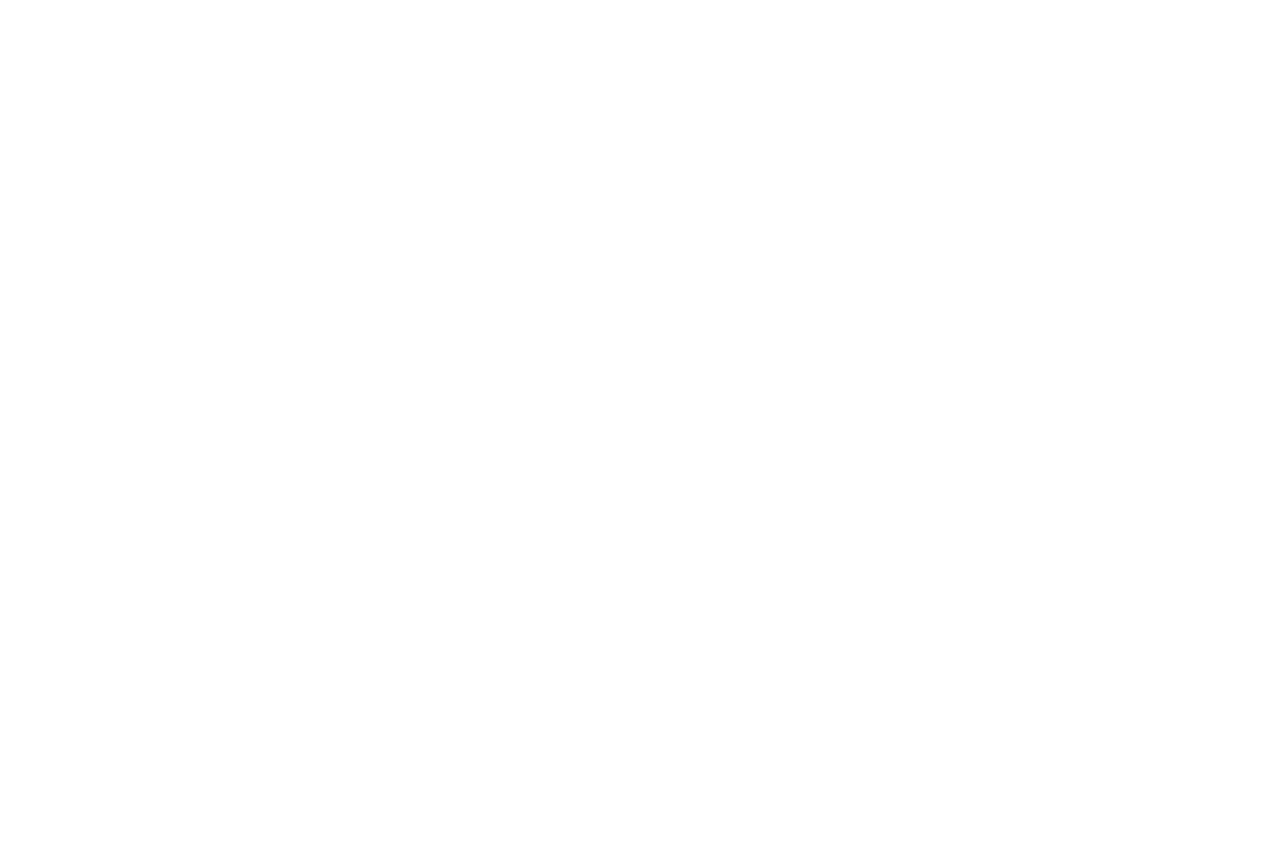
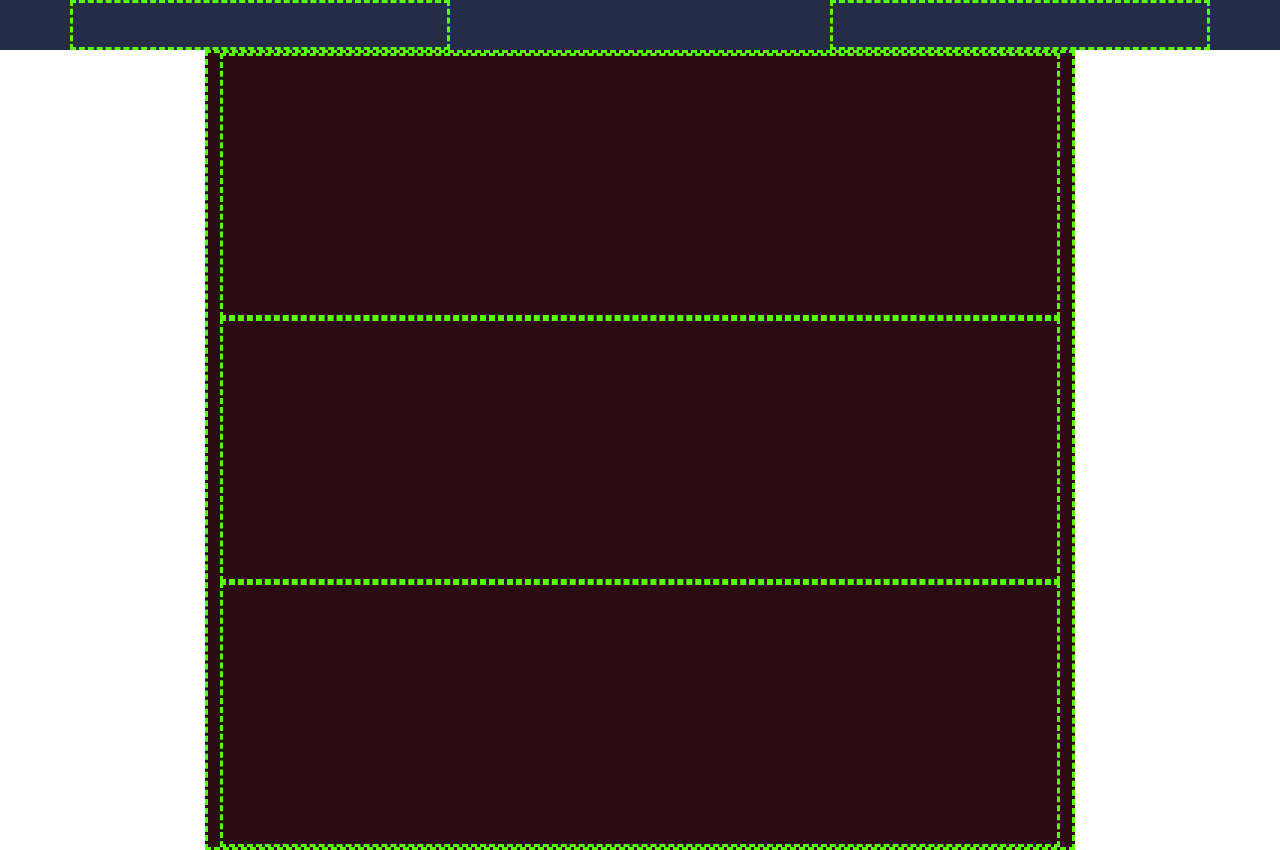
Before and after one commit to Runatorium/html-css-bootstrap-freelancer, a plain HTML site: page index.html in a window 1280 px wide. Before the commit the page ends 800 px from the top, so only its background shows below. Drawn offline with nearby package versions, Linux system fonts and the light colour scheme.

Commit message:
jumbotron completato  (da rivedere le grandezze colonne interne)

```diff
--- a/css/syle.css
+++ b/css/syle.css
@@ -0,0 +1,59 @@
+.d-flex{
+    display: flex;
+}
+
+.row{
+    justify-content: space-between;
+}
+
+.col-4{
+    border-style: dashed;
+    border-color: rgb(89, 255, 0);
+    height: 50px;
+}
+
+header{
+    height: 50px;
+    background-color: rgb(36, 45, 69);
+}
+
+.col-8{
+    border-style: dashed;
+    border-color: rgb(89, 255, 0);
+    background-color: rgb(43, 10, 17);
+}
+
+
+.jumbotron .row{
+    justify-content: center;
+}
+
+.jumbotron .col-8{
+    height: 800px;
+}
+
+.row .column .d-flex{
+    justify-content: center;
+    border-style: dashed;
+    border-color: rgb(89, 255, 0);
+}
+
+.column{
+    flex-direction: column;
+    justify-content: center;
+}
+
+.col-8{
+    justify-content: center;
+    flex-direction: column;
+}
+
+.col{
+    border-style: dashed;
+    border-color: rgb(89, 255, 0);
+}
+
+.col-6{
+    border-style: dashed;
+    border-color: rgb(89, 255, 0);
+}
--- a/index.html
+++ b/index.html
@@ -15,6 +15,23 @@
   </head>
 
   <body>
+    <header class="d-flex">
+      <div class="container text-center">
+        <div class="row d-flex">
+          <div class="col-4"></div>
+          <div class="col-4"></div>
+        </div>
+      </div>
+    </header>
+    <section class="jumbotron">
+      <div class="row d-flex">
+        <div class="col-8 d-flex">
+          <div class="col"></div>
+          <div class="col"></div>
+          <div class="col"></div>
+        </div>
+      </div>
+    </section>
     <script
       src="https://cdn.jsdelivr.net/npm/bootstrap@5.3.0-alpha1/dist/js/bootstrap.bundle.min.js"
       integrity="sha384-w76AqPfDkMBDXo30jS1Sgez6pr3x5MlQ1ZAGC+nuZB+EYdgRZgiwxhTBTkF7CXvN"
```
